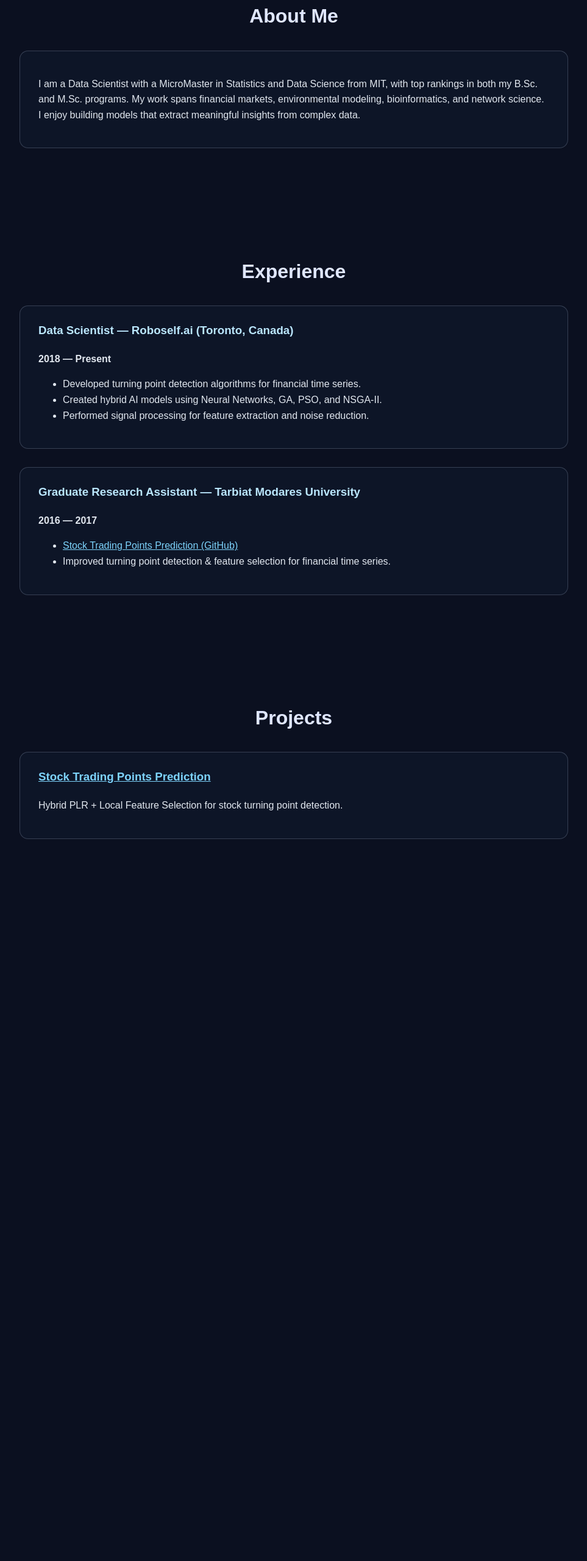
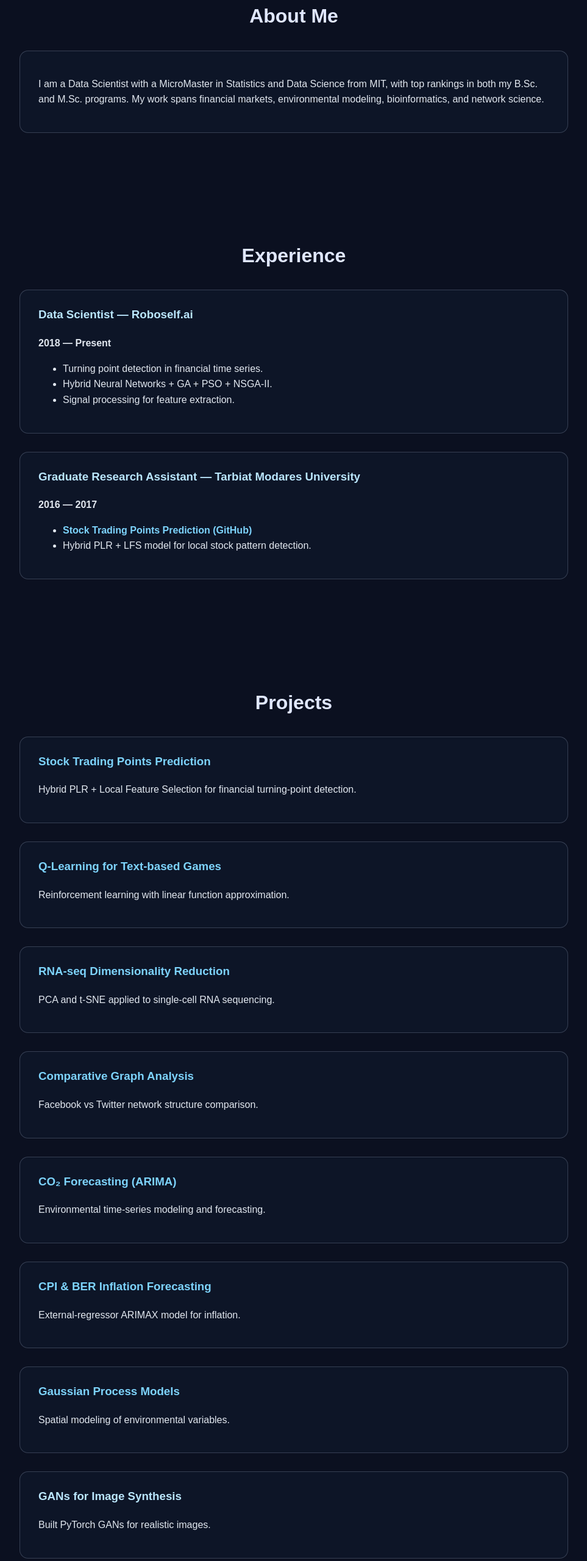
Before and after one commit to tahereh-fahi/tahereh-fahi.github.io, a plain HTML site: page index.html in a window 1280 px wide. Shown: the part 900-3460 px from the top of the page at 61% size, without its empty margins (158-1121 px from the left). Before the commit the page ends 2366 px from the top, so only its background shows below. Drawn offline with Linux system fonts and the light colour scheme.

Commit message:
Update index.html

```diff
--- a/index.html
+++ b/index.html
@@ -59,7 +59,7 @@
             color: #e0e7ff;
         }
 
-        /* HERO SECTION */
+        /* HERO */
         .hero {
             text-align: center;
             padding-top: 70px;
@@ -123,14 +123,15 @@
 
         .card a {
             color: #7dd3fc;
-            text-decoration: underline;
+            text-decoration: none;
+            font-weight: bold;
         }
 
         .card a:hover {
             color: #38bdf8;
         }
 
-        /* CONTACT FOOTER */
+        /* FOOTER */
         footer {
             text-align: center;
             padding: 30px;
@@ -164,7 +165,7 @@
         </ul>
     </nav>
 
-    <!-- HERO SECTION -->
+    <!-- HERO -->
     <section id="hero" class="hero">
         <img src="tahereh.jpg" alt="Tahereh Fahi">
 
@@ -190,8 +191,7 @@
             <p>
                 I am a Data Scientist with a MicroMaster in Statistics and Data Science from MIT,
                 with top rankings in both my B.Sc. and M.Sc. programs. My work spans financial markets,
-                environmental modeling, bioinformatics, and network science. I enjoy building models
-                that extract meaningful insights from complex data.
+                environmental modeling, bioinformatics, and network science.
             </p>
         </div>
     </section>
@@ -201,12 +201,12 @@
         <h2>Experience</h2>
 
         <div class="card">
-            <h3>Data Scientist — Roboself.ai (Toronto, Canada)</h3>
+            <h3>Data Scientist — Roboself.ai</h3>
             <p><strong>2018 — Present</strong></p>
             <ul>
-                <li>Developed turning point detection algorithms for financial time series.</li>
-                <li>Created hybrid AI models using Neural Networks, GA, PSO, and NSGA-II.</li>
-                <li>Performed signal processing for feature extraction and noise reduction.</li>
+                <li>Turning point detection in financial time series.</li>
+                <li>Hybrid Neural Networks + GA + PSO + NSGA-II.</li>
+                <li>Signal processing for feature extraction.</li>
             </ul>
         </div>
 
@@ -219,7 +219,7 @@
                         Stock Trading Points Prediction (GitHub)
                     </a>
                 </li>
-                <li>Improved turning point detection & feature selection for financial time series.</li>
+                <li>Hybrid PLR + LFS model for local stock pattern detection.</li>
             </ul>
         </div>
     </section>
@@ -228,15 +228,90 @@
     <section id="projects">
         <h2>Projects</h2>
 
-        <!-- ⭐ GITHUB-LINKED PROJECTS FIRST ⭐ -->
+        <!-- ⭐ GITHUB PROJECTS FIRST ⭐ -->
 
         <div class="card">
-            <h3>
-              <a href="https://github.com/tahereh-fahi/Thesis-codes/blob/main/Thesis.ipynb" target="_blank">
-                Stock Trading Points Prediction
-              </a>
-            </h3>
-            <p>Hybrid PLR + Local Feature Selection for stock turning point detection.</p>
+            <h3><a href="https://github.com/tahereh-fahi/Thesis-codes/blob/main/Thesis.ipynb" target="_blank">Stock Trading Points Prediction</a></h3>
+            <p>Hybrid PLR + Local Feature Selection for financial turning-point detection.</p>
         </div>
 
-        <div cla
+        <div class="card">
+            <h3><a href="https://github.com/tahereh-fahi/AI-ML-projects/blob/main/TabularQL.ipynb" target="_blank">Q-Learning for Text-based Games</a></h3>
+            <p>Reinforcement learning with linear function approximation.</p>
+        </div>
+
+        <div class="card">
+            <h3><a href="https://github.com/tahereh-fahi/AI-ML-projects/blob/main/tsne_pca_visualization.ipynb" target="_blank">RNA-seq Dimensionality Reduction</a></h3>
+            <p>PCA and t-SNE applied to single-cell RNA sequencing.</p>
+        </div>
+
+        <div class="card">
+            <h3><a href="https://github.com/tahereh-fahi/AI-ML-projects/blob/main/networks.ipynb" target="_blank">Comparative Graph Analysis</a></h3>
+            <p>Facebook vs Twitter network structure comparison.</p>
+        </div>
+
+        <div class="card">
+            <h3><a href="https://github.com/tahereh-fahi/AI-ML-projects/blob/main/CO2_TimeSeries.ipynb" target="_blank">CO₂ Forecasting (ARIMA)</a></h3>
+            <p>Environmental time-series modeling and forecasting.</p>
+        </div>
+
+        <div class="card">
+            <h3><a href="https://github.com/tahereh-fahi/AI-ML-projects/blob/main/EXTRegressor.ipynb" target="_blank">CPI & BER Inflation Forecasting</a></h3>
+            <p>External-regressor ARIMAX model for inflation.</p>
+        </div>
+
+        <div class="card">
+            <h3><a href="https://github.com/tahereh-fahi/AI-ML-projects/blob/main/Gaussian_Processes.ipynb" target="_blank">Gaussian Process Models</a></h3>
+            <p>Spatial modeling of environmental variables.</p>
+        </div>
+
+        <!-- ⭐ NON-LINKED PROJECTS AFTER ⭐ -->
+
+        <div class="card"><h3>GANs for Image Synthesis</h3><p>Built PyTorch GANs for realistic images.</p></div>
+        <div class="card"><h3>CNN Object Detection</h3><p>YOLO and residual CNN architectures.</p></div>
+        <div class="card"><h3>Sequence Models</h3><p>LSTM, GRU, and attention networks.</p></div>
+        <div class="card"><h3>Emotion Recognition</h3><p>Deep learning for detecting emotions in text.</p></div>
+        <div class="card"><h3>Optimization Strategies</h3><p>Dropout, batch norm, and regularization.</p></div>
+        <div class="card"><h3>Transfer Learning</h3><p>Model adaptation using pre-trained networks.</p></div>
+        <div class="card"><h3>DNN From Scratch</h3><p>NumPy-based forward/backprop implementation.</p></div>
+
+    </section>
+
+    <!-- EDUCATION -->
+    <section id="education">
+        <h2>Education</h2>
+
+        <div class="card"><h3>MIT MicroMaster — Statistics & Data Science</h3><p>2022–2024 • GPA: 4.0/4.0</p></div>
+        <div class="card"><h3>M.Sc. IT Engineering — Tarbiat Modares University</h3><p>Ranked 1st</p></div>
+        <div class="card"><h3>B.Sc. Industrial Engineering — K.N. Toosi University</h3><p>Ranked 1st</p></div>
+    </section>
+
+    <!-- SKILLS -->
+    <section id="skills">
+        <h2>Skills</h2>
+        <div class="card">
+            <h3>Programming</h3><p>Python, R, MATLAB, C++, C#, SQL</p>
+            <h3>Machine Learning</h3><p>CNNs, RNNs, Transformers, RL</p>
+            <h3>Data Science</h3><p>Time Series, Optimization, Bioinformatics</p>
+        </div>
+    </section>
+
+    <!-- CONTACT -->
+    <section id="contact">
+        <h2>Contact</h2>
+        <div class="card" style="text-align:center;">
+            <p>Email: <a href="mailto:tahereh.fahi1@gmail.com">tahereh.fahi1@gmail.com</a></p>
+            <p>Location: Toronto, Canada</p>
+            <p>
+                GitHub: <a href="https://github.com/tahereh-fahi" target="_blank">github.com/tahereh-fahi</a><br>
+                LinkedIn: <a href="https://www.linkedin.com/in/tahereh-fahi" target="_blank">linkedin.com/in/tahereh-fahi</a>
+            </p>
+        </div>
+    </section>
+
+    <footer>
+        © <script>document.write(new Date().getFullYear());</script> Tahereh Fahi
+    </footer>
+
+</body>
+</html>
```
